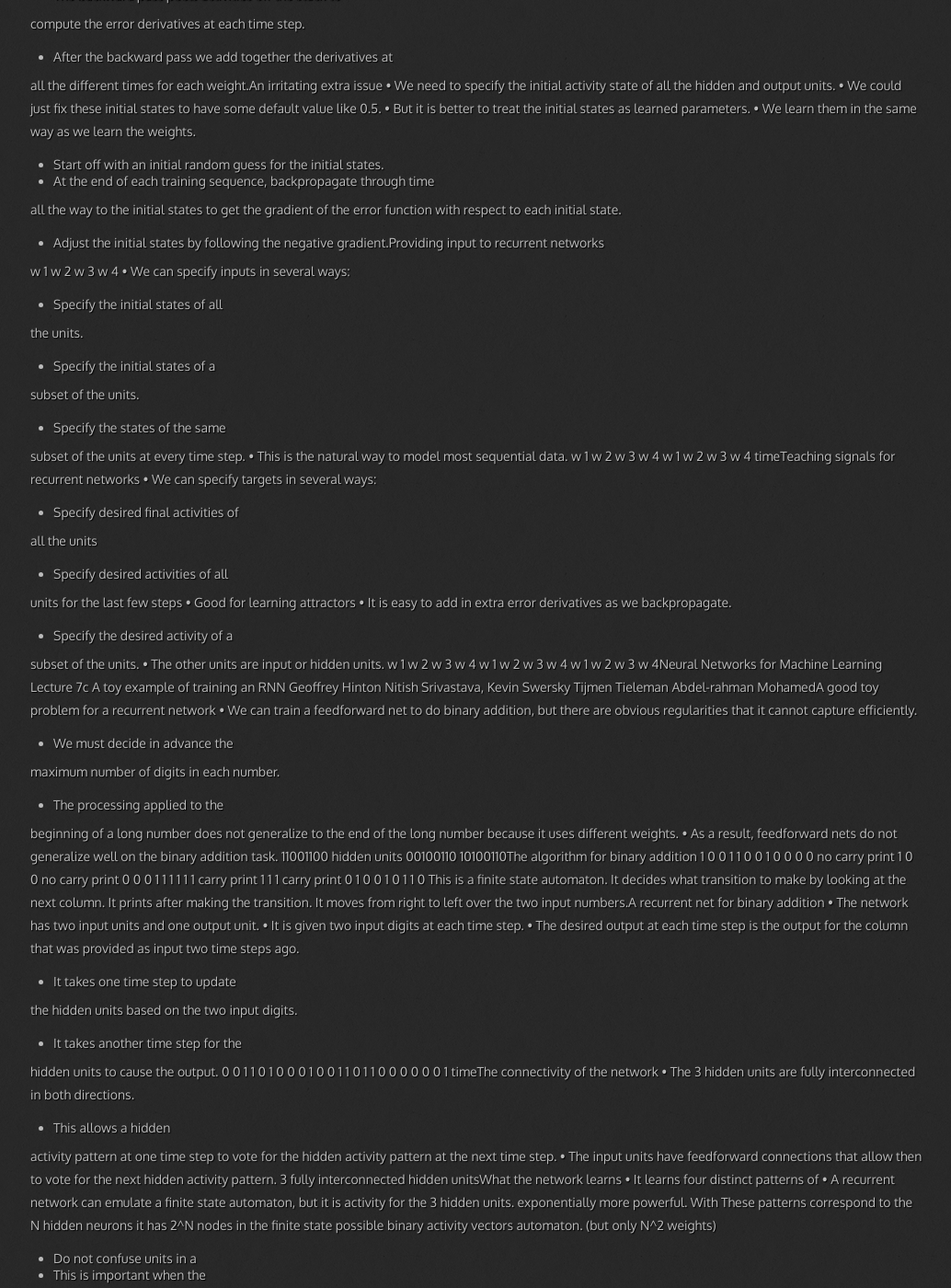
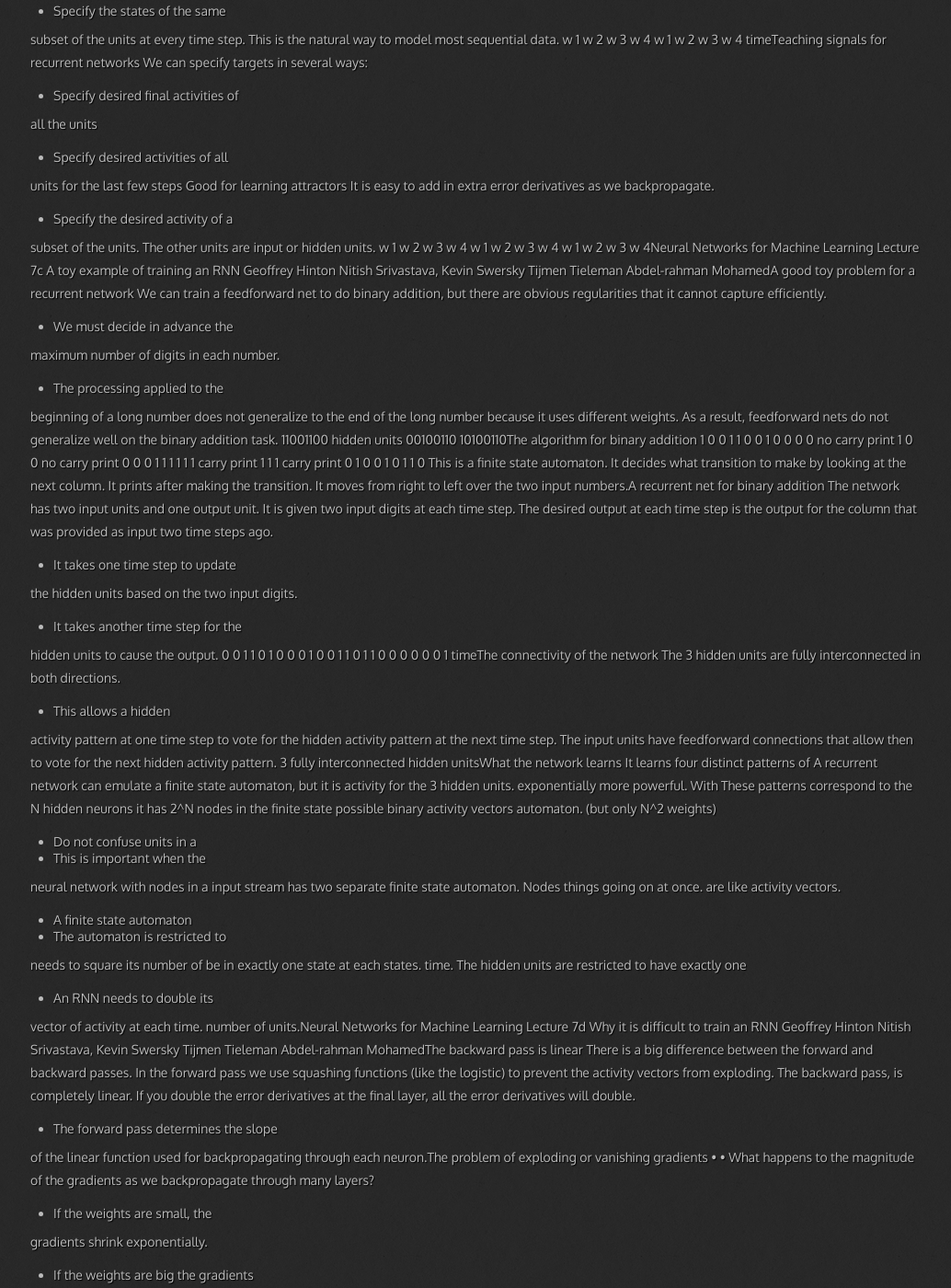
Before and after one commit to 0--key/0--key.github.io, a Jekyll site: the page built from _posts/2017-05-01-recurrent-ann.html, in a window 1280 px wide and 1400 px high, scrolled down 6559 px. Shown: the whole window at 92% size, without its empty margins (22-1056 px from the left). Built offline with Jekyll 4.4.1, drawn with Linux system fonts in a browser that asks for light colours; nearby versions of some CDN libraries; comment, search, counter and statistics services are not loaded; some of the changed text lies outside the part shown.

Commit message:
Special symbols substitution

```diff
--- a/_posts/2017-05-01-recurrent-ann.html
+++ b/_posts/2017-05-01-recurrent-ann.html
@@ -71,7 +71,7 @@ require a separate teaching signal.</li>
 <h3 id="org87f108f">Memoryless models for sequences</h3>
 <div class="outline-text-3" id="text-org87f108f">
 <p>
-•  Autoregressive models
+Autoregressive models
 w t −1
 w t −2
 Predict the next term in a
@@ -82,7 +82,7 @@ previous terms using “delay taps”.
 </p>
 
 <p>
-•  Feed-forward neural nets
+Feed-forward neural nets
 These generalize autoregressive
 models by using one or more
 layers of non-linear hidden units.
@@ -114,7 +114,7 @@ hidden state is noisy, we can never know its exact hidden state.</li>
 space of hidden state vectors.</li>
 </ul>
 <p>
-•  This inference is only tractable for two types of hidden state model.
+This inference is only tractable for two types of hidden state model.
 </p>
 
 <ul class="org-ul">
@@ -195,7 +195,7 @@ distribution over hidden states.
 <h3 id="org5fa5140">A fundamental limitation of HMMs</h3>
 <div class="outline-text-3" id="text-org5fa5140">
 <p>
-•  Consider what happens when a hidden Markov model generates data.
+Consider what happens when a hidden Markov model generates data.
 </p>
 
 <ul class="org-ul">
@@ -224,9 +224,9 @@ the first half of an utterance needs to convey to the second half.
 </div>
 </div>
 
-<div id="outline-container-org90835cf" class="outline-3">
-<h3 id="org90835cf">Recurrent neural networks</h3>
-<div class="outline-text-3" id="text-org90835cf">
+<div id="outline-container-org6e51616" class="outline-3">
+<h3 id="org6e51616">Recurrent neural networks</h3>
+<div class="outline-text-3" id="text-org6e51616">
 <p>
 time &rarr;
 </p>
@@ -263,7 +263,7 @@ of the data.</li>
 </ul>
 
 <p>
-•  Recurrent neural networks are deterministic.
+Recurrent neural networks are deterministic.
 </p>
 
 <ul class="org-ul">
@@ -274,11 +274,11 @@ linear dynamical system or hidden Markov model.</li>
 </div>
 </div>
 
-<div id="outline-container-org9cf0f5d" class="outline-3">
-<h3 id="org9cf0f5d">Recurrent neural networks</h3>
-<div class="outline-text-3" id="text-org9cf0f5d">
+<div id="outline-container-org5df410f" class="outline-3">
+<h3 id="org5df410f">Recurrent neural networks</h3>
+<div class="outline-text-3" id="text-org5df410f">
 <p>
-•  What kinds of behaviour can RNNs exhibit?
+What kinds of behaviour can RNNs exhibit?
 </p>
 
 <ul class="org-ul">
@@ -291,7 +291,7 @@ interacting to produce very complicated effects.</li>
 </ul>
 
 <p>
-•  But the computational power of RNNs makes them very hard to train.
+But the computational power of RNNs makes them very hard to train.
 </p>
 
 <ul class="org-ul">
@@ -303,10 +303,9 @@ recognizer).</li>
 </div>
 
 
-<div id="outline-container-orgcc5c6a8" class="outline-3">
-<h3 id="orgcc5c6a8">Transcript</h3>
-<div class="outline-text-3" id="text-orgcc5c6a8">
-<blockquote>
+<div id="outline-container-org183393d" class="outline-3">
+<h3 id="org183393d">Transcript</h3>
+<div class="outline-text-3" id="text-org183393d">
 <p>
 In this video, I am going to give an overview of various types of
 models that have been used for sequences. I'll start with the
@@ -593,11 +592,9 @@ parallel computer built out of transputers. And it was only
 recently that people managed to produce recurrent neural networks
 that outperformed Tony Robinson's
 </p>
-</blockquote>
 </div>
 </div>
 </div>
-
 
 <div id="outline-container-orgf5ba516" class="outline-2">
 <h2 id="orgf5ba516">Training RNNs with backpropagation</h2>
@@ -620,39 +617,34 @@ that outperformed Tony Robinson's
 </div>
 
 <p>
-Assume that there is a time
-delay of 1 in using each
-connection.
-The recurrent net is just a
-layered net that keeps
-reusing the same weights.
+Assume that there is a time delay of 1 in using each connection.
+The recurrent net is just a layered net that keeps reusing the same
+weights.
 </p>
 </div>
 </div>
 
-<div id="outline-container-org3319c5a" class="outline-3">
-<h3 id="org3319c5a">Reminder: Backpropagation with weight</h3>
-<div class="outline-text-3" id="text-org3319c5a">
+<div id="outline-container-org48f5d01" class="outline-3">
+<h3 id="org48f5d01">Reminder: Backpropagation with weight constraints</h3>
+<div class="outline-text-3" id="text-org48f5d01">
 <p>
-constraints
-•  It is easy to modify the backprop
-algorithm to incorporate linear
-constraints between the
-weights.
-•  We compute the gradients as
-usual, and then modify the
-gradients so that they satisfy the
-constraints.
+It is easy to modify the backprop algorithm to incorporate linear
+constraints between the weights.
 </p>
+
+<p>
+We compute the gradients as usual, and then modify the gradients so
+that they satisfy the constraints.
+</p>
+
 <ul class="org-ul">
-<li>So if the weights started off</li>
+<li>So if the weights started off satisfying the constraints, they
+will continue to satisfy them.</li>
 </ul>
+
 <p>
-satisfying the constraints,
-they will continue to satisfy
-them.
-To constrain : w 1 = w 2
-we need : Δ w 1 = Δ w 2
+To constrain : w<sub>1</sub> = w<sub>2</sub>
+we need : &delta;w<sub>1</sub> = &delta;w<sub>2</sub>
 compute :
 use
 ∂ E
@@ -668,10 +660,10 @@ and
 ∂ E
 ∂ w 2
 for w 1 and w 2Backpropagation through time
-•  We can think of the recurrent net as a layered, feed-forward
+We can think of the recurrent net as a layered, feed-forward
 net with shared weights and then train the feed-forward net
 with weight constraints.
-•  We can also think of this training algorithm in the time domain:
+We can also think of this training algorithm in the time domain:
 </p>
 <ul class="org-ul">
 <li>The forward pass builds up a stack of the activities of all</li>
@@ -690,11 +682,11 @@ compute the error derivatives at each time step.
 </ul>
 <p>
 all the different times for each weight.An irritating extra issue
-•  We need to specify the initial activity state of all the hidden and output
+We need to specify the initial activity state of all the hidden and output
 units.
-•  We could just fix these initial states to have some default value like 0.5.
-•  But it is better to treat the initial states as learned parameters.
-•  We learn them in the same way as we learn the weights.
+We could just fix these initial states to have some default value like 0.5.
+But it is better to treat the initial states as learned parameters.
+We learn them in the same way as we learn the weights.
 </p>
 <ul class="org-ul">
 <li>Start off with an initial random guess for the initial states.</li>
@@ -711,7 +703,7 @@ with respect to each initial state.
 w 1
 w 2
 w 3 w 4
-•  We can specify inputs in several
+We can specify inputs in several
 ways:
 </p>
 <ul class="org-ul">
@@ -732,14 +724,14 @@ subset of the units.
 <p>
 subset of the units at every time
 step.
-•  This is the natural way to
+This is the natural way to
 model most sequential data.
 w 1
 w 2 w 3 w 4
 w 1
 w 2 w 3 w 4
 timeTeaching signals for recurrent networks
-•  We can specify targets in several
+We can specify targets in several
 ways:
 </p>
 <ul class="org-ul">
@@ -753,8 +745,8 @@ all the units
 </ul>
 <p>
 units for the last few steps
-•  Good for learning attractors
-•  It is easy to add in extra error
+Good for learning attractors
+It is easy to add in extra error
 derivatives as we
 backpropagate.
 </p>
@@ -763,7 +755,7 @@ backpropagate.
 </ul>
 <p>
 subset of the units.
-•  The other units are input or
+The other units are input or
 hidden units.
 w 1
 w 2 w 3 w 4
@@ -778,7 +770,7 @@ Nitish Srivastava,
 Kevin Swersky
 Tijmen Tieleman
 Abdel-rahman MohamedA good toy problem for a recurrent network
-•  We can train a feedforward net to do
+We can train a feedforward net to do
 binary addition, but there are obvious
 regularities that it cannot capture
 efficiently.
@@ -799,7 +791,7 @@ generalize to the end of the long
 number because
 it uses different
 weights.
-•  As a result, feedforward nets do not
+As a result, feedforward nets do not
 generalize well on the binary addition
 task.
 11001100
@@ -845,11 +837,11 @@ print 0
 This is a finite state automaton. It decides what transition to make by looking at the next
 column. It prints after making the transition. It moves from right to left over the two input
 numbers.A recurrent net for binary addition
-•  The network has two input units
+The network has two input units
 and one output unit.
-•  It is given two input digits at each
+It is given two input digits at each
 time step.
-•  The desired output at each time
+The desired output at each time
 step is the output for the column
 that was provided as input two time
 steps ago.
@@ -871,7 +863,7 @@ output.
 0 1 0 0 1 1 0 1
 1 0 0 0 0 0 0 1
 timeThe connectivity of the network
-•  The 3 hidden units are fully
+The 3 hidden units are fully
 interconnected in both
 directions.
 </p>
@@ -883,12 +875,12 @@ activity pattern at one
 time step to vote for the
 hidden activity pattern at
 the next time step.
-•  The input units have
+The input units have
 feedforward connections that
 allow then to vote for the
 next hidden activity pattern.
 3 fully interconnected hidden unitsWhat the network learns
-•  It learns four distinct patterns of •  A recurrent network can emulate
+It learns four distinct patterns of A recurrent network can emulate
 a finite state automaton, but it is
 activity for the 3 hidden units.
 exponentially more powerful. With
@@ -934,12 +926,12 @@ Nitish Srivastava,
 Kevin Swersky
 Tijmen Tieleman
 Abdel-rahman MohamedThe backward pass is linear
-•  There is a big difference between the
+There is a big difference between the
 forward and backward passes.
-•  In the forward pass we use squashing
+In the forward pass we use squashing
 functions (like the logistic) to prevent the
 activity vectors from exploding.
-•  The backward pass, is completely linear. If
+The backward pass, is completely linear. If
 you double the error derivatives at the final
 layer, all the error derivatives will double.
 </p>
@@ -991,9 +983,9 @@ many time-steps ago.
 </ul>
 <p>
 with long-range dependencies.Why the back-propagated gradient blows up
-•  If we start a trajectory within an attractor, small changes in where we
+If we start a trajectory within an attractor, small changes in where we
 start make no difference to where we end up.
-•  But if we start almost exactly on the boundary, tiny changes can make a
+But if we start almost exactly on the boundary, tiny changes can make a
 huge difference.Four effective ways to learn an RNN
 •
 •
@@ -1040,20 +1032,20 @@ Nitish Srivastava,
 Kevin Swersky
 Tijmen Tieleman
 Abdel-rahman MohamedLong Short Term Memory (LSTM)
-•  Hochreiter &amp; Schmidhuber
+Hochreiter &amp; Schmidhuber
 (1997) solved the problem of
 getting an RNN to remember
 things for a long time (like
 hundreds of time steps).
-•  They designed a memory cell
+They designed a memory cell
 using logistic and linear units
 with multiplicative interactions.
-•  Information gets into the cell
+Information gets into the cell
 whenever its “write” gate is on.
-•  The information stays in the
+The information stays in the
 cell so long as its “keep” gate
 is on.
-•  Information can be read from
+Information can be read from
 the cell by turning on its “read”
 gate.  To preserve information for a long time in
 the activities of an RNN, we use a circuit
@@ -1120,15 +1112,15 @@ read
 write
 0
 1.7Reading cursive handwriting
-•  This is a natural task for an
+This is a natural task for an
 RNN.
-•  The input is a sequence of
+The input is a sequence of
 (x,y,p) coordinates of the tip of
 the pen, where p indicates
 whether the pen is up or down.
-•  The output is a sequence of
+The output is a sequence of
 characters.
-•  Graves &amp; Schmidhuber (2009)
+Graves &amp; Schmidhuber (2009)
 showed that RNNs with LSTM
 are currently the best systems
 for reading cursive writing.
@@ -1141,26 +1133,26 @@ small images as input
 rather than pen
 coordinates.A demonstration of online handwriting recognition by an
 RNN with Long Short Term Memory (from Alex Graves)
-•  The movie that follows shows several different things:
-•  Row 1: This shows when the characters are recognized.
+The movie that follows shows several different things:
+Row 1: This shows when the characters are recognized.
 </p>
 <ul class="org-ul">
 <li>It never revises its output so difficult decisions are more delayed.</li>
 </ul>
 <p>
-•  Row 2: This shows the states of a subset of the memory cells.
+Row 2: This shows the states of a subset of the memory cells.
 </p>
 <ul class="org-ul">
 <li>Notice how they get reset when it recognizes a character.</li>
 </ul>
 <p>
-•  Row 3: This shows the writing. The net sees the x and y coordinates.
+Row 3: This shows the writing. The net sees the x and y coordinates.
 </p>
 <ul class="org-ul">
 <li>Optical input actually works a bit better than pen coordinates.</li>
 </ul>
 <p>
-•  Row 4: This shows the gradient backpropagated all the way to the x and
+Row 4: This shows the gradient backpropagated all the way to the x and
 y inputs from the currently most active character.
 </p>
 <ul class="org-ul">
@@ -1170,9 +1162,9 @@ y inputs from the currently most active character.
 </div>
 
 
-<div id="outline-container-orgdebe092" class="outline-3">
-<h3 id="orgdebe092">Transcript</h3>
-<div class="outline-text-3" id="text-orgdebe092">
+<div id="outline-container-orgfb2a00a" class="outline-3">
+<h3 id="orgfb2a00a">Transcript</h3>
+<div class="outline-text-3" id="text-orgfb2a00a">
 <p>
 In this video, I'm going to talk about the back propagation through
 time algorithm. It's the standard way to train or recurrence your
```
Also changed, not shown: other parts of _posts/2017-05-01-recurrent-ann.html (+5 -5 lines).
